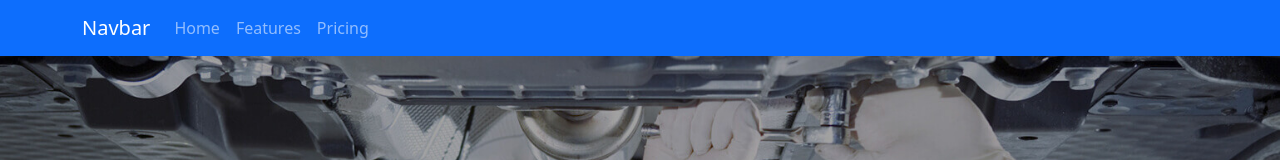
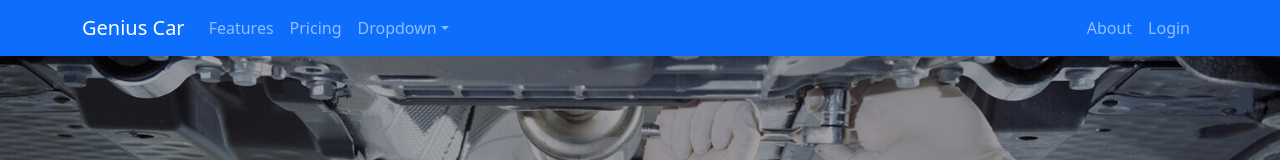
Before and after one commit to SalehAhmed19/genius-car, a React (Create React App) app: page / in a window 1280 px wide. Shown: the top 160 px of the page. Built offline with nearby package versions, Linux system fonts and the light colour scheme.

Commit message:
responsive navbar added

```diff
--- a/src/Shared/Header/Header.jsx
+++ b/src/Shared/Header/Header.jsx
@@ -1,21 +1,53 @@
 import React from "react";
-import { Container, Nav, Navbar } from "react-bootstrap";
+import { Container, Nav, Navbar, NavDropdown } from "react-bootstrap";
+import { Link } from "react-router-dom";
 import "./Header.css";
 
 const Header = () => {
   return (
-    <header>
-      <Navbar bg="primary" variant="dark">
+    <>
+      <Navbar
+        collapseOnSelect
+        expand="lg"
+        sticky="top"
+        bg="primary"
+        variant="dark"
+      >
         <Container>
-          <Navbar.Brand href="#home">Navbar</Navbar.Brand>
-          <Nav className="me-auto">
-            <Nav.Link href="#home">Home</Nav.Link>
-            <Nav.Link href="#features">Features</Nav.Link>
-            <Nav.Link href="#pricing">Pricing</Nav.Link>
-          </Nav>
+          <Navbar.Brand as={Link} to="/">
+            Genius Car
+          </Navbar.Brand>
+          <Navbar.Toggle aria-controls="responsive-navbar-nav" />
+          <Navbar.Collapse id="responsive-navbar-nav">
+            <Nav className="me-auto">
+              <Nav.Link href="#features">Features</Nav.Link>
+              <Nav.Link href="#pricing">Pricing</Nav.Link>
+              <NavDropdown title="Dropdown" id="collasible-nav-dropdown">
+                <NavDropdown.Item href="#action/3.1">Action</NavDropdown.Item>
+                <NavDropdown.Item href="#action/3.2">
+                  Another action
+                </NavDropdown.Item>
+                <NavDropdown.Item href="#action/3.3">
+                  Something
+                </NavDropdown.Item>
+                <NavDropdown.Divider />
+                <NavDropdown.Item href="#action/3.4">
+                  Separated link
+                </NavDropdown.Item>
+              </NavDropdown>
+            </Nav>
+            <Nav>
+              <Nav.Link as={Link} to="/about">
+                About
+              </Nav.Link>
+              <Nav.Link eventKey={2} href="#memes">
+                Login
+              </Nav.Link>
+            </Nav>
+          </Navbar.Collapse>
         </Container>
       </Navbar>
-    </header>
+    </>
   );
 };
 
```
